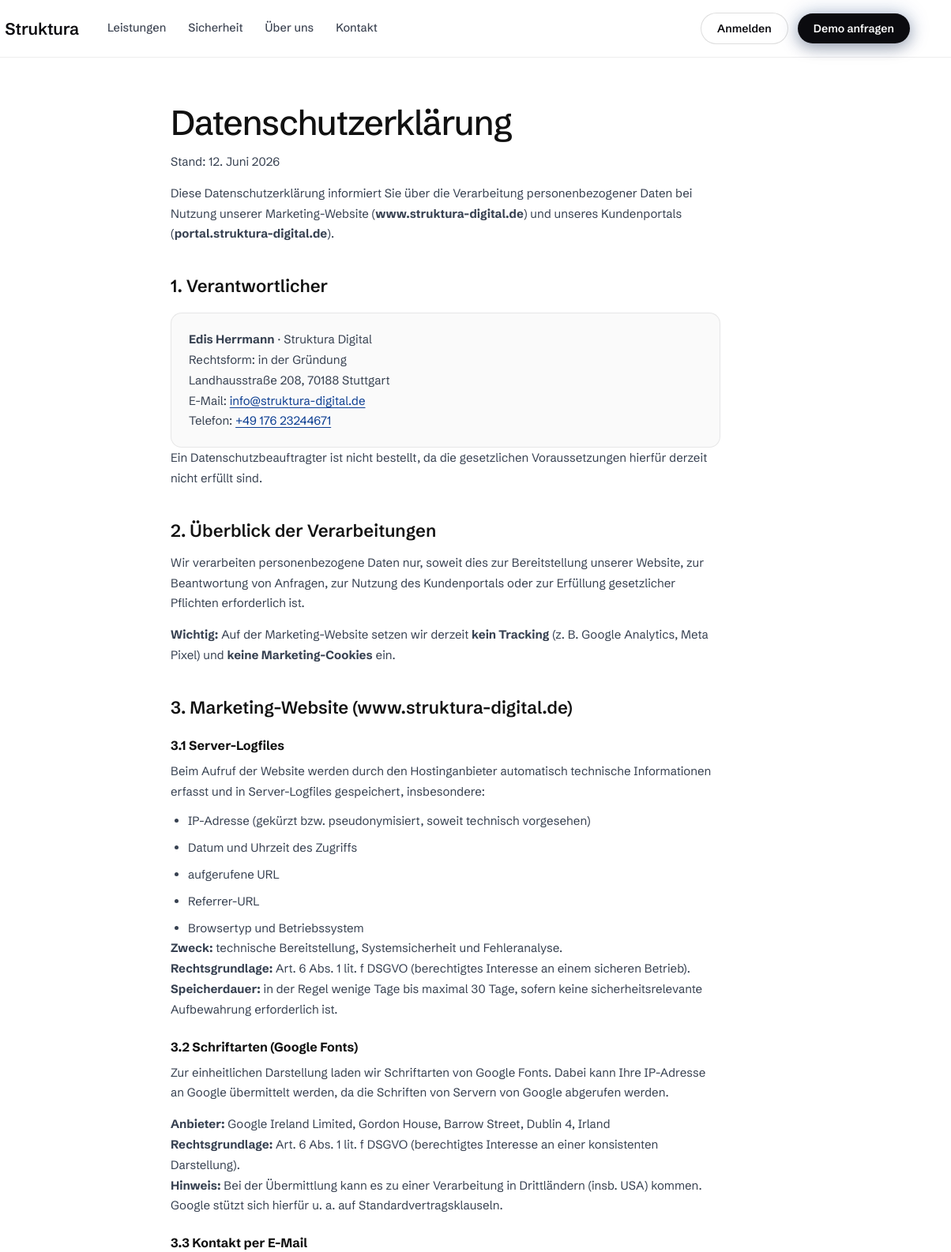
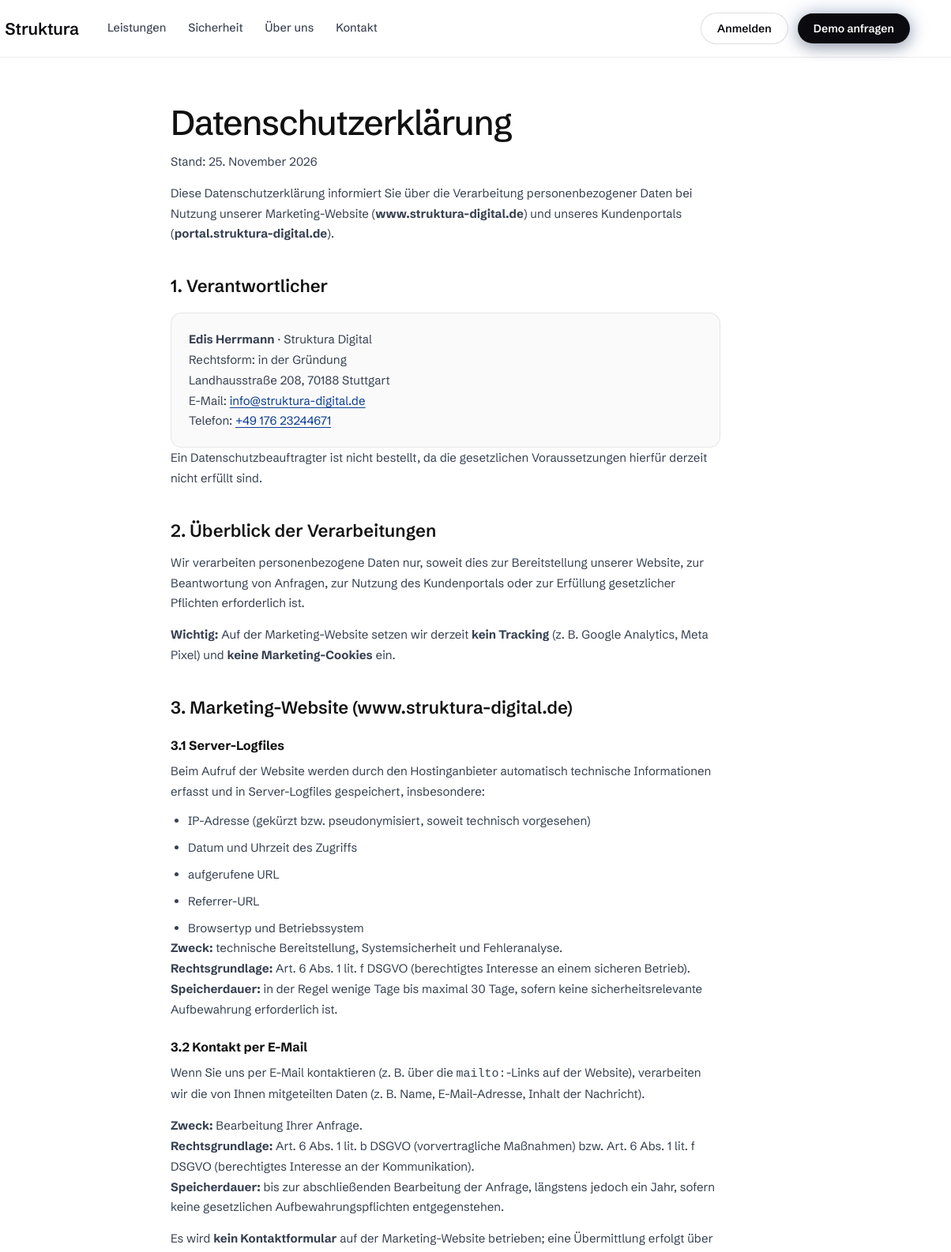
Before and after one commit to beatzep/struktura_flow, a plain HTML site: page datenschutz.html in a window 1280 px wide. Shown: the top 1586 px of the page at 79% size, 76-1280 px from the left. Drawn offline with Linux system fonts and the light colour scheme.

Commit message:
Schibsted Grotesk selbst hosten statt über Google Fonts laden
Die Schrift liegt jetzt als variable woff2 (Latin-Subset, SIL OFL 1.1)
unter assets/fonts und wird per @font-face in styles.css eingebunden.
Alle 13 Seiten laden sie per Preload vom eigenen Host, die Links zu
fonts.googleapis.com und fonts.gstatic.com sind entfernt. Damit geht
beim Seitenaufruf keine Besucher-IP mehr an Google.

Die Datenschutzerklärung nennt Google Fonts nicht mehr (Abschnitt 3.2,
Empfängerliste, Drittlandübermittlung), die Folgeabschnitte sind
umnummeriert und der Stand ist aktualisiert. Die CSS-Einbindung steht
auf allen Seiten einheitlich auf styles.css?v=4.

Co-Authored-By: Claude Opus 5.5 <noreply@anthropic.com>

```diff
--- a/datenschutz.html
+++ b/datenschutz.html
@@ -9,10 +9,8 @@
 <link rel="icon" type="image/png" sizes="32x32" href="assets/favicon-32.png">
 <link rel="icon" type="image/png" sizes="512x512" href="assets/favicon-512.png">
 <link rel="apple-touch-icon" sizes="180x180" href="assets/favicon-180.png">
-<link rel="preconnect" href="https://fonts.googleapis.com">
-<link rel="preconnect" href="https://fonts.gstatic.com" crossorigin>
-<link href="https://fonts.googleapis.com/css2?family=Schibsted+Grotesk:wght@400..700&display=swap" rel="stylesheet">
-<link rel="stylesheet" href="styles.css">
+<link rel="preload" href="assets/fonts/schibsted-grotesk-latin-wght-normal.woff2" as="font" type="font/woff2" crossorigin>
+<link rel="stylesheet" href="styles.css?v=4">
 </head>
 <body>
 
@@ -37,7 +35,7 @@
 
 <main class="legal-main">
   <h1>Datenschutzerklärung</h1>
-  <p class="legal-updated">Stand: 12. Juni 2026</p>
+  <p class="legal-updated">Stand: 25. November 2026</p>
 
   <p>Diese Datenschutzerklärung informiert Sie über die Verarbeitung personenbezogener Daten bei Nutzung unserer Marketing-Website (<strong>www.struktura-digital.de</strong>) und unseres Kundenportals (<strong>portal.struktura-digital.de</strong>).</p>
 
@@ -72,20 +70,14 @@
   <strong>Rechtsgrundlage:</strong> Art. 6 Abs. 1 lit. f DSGVO (berechtigtes Interesse an einem sicheren Betrieb).<br>
   <strong>Speicherdauer:</strong> in der Regel wenige Tage bis maximal 30 Tage, sofern keine sicherheitsrelevante Aufbewahrung erforderlich ist.</p>
 
-  <h3>3.2 Schriftarten (Google Fonts)</h3>
-  <p>Zur einheitlichen Darstellung laden wir Schriftarten von Google Fonts. Dabei kann Ihre IP-Adresse an Google übermittelt werden, da die Schriften von Servern von Google abgerufen werden.</p>
-  <p><strong>Anbieter:</strong> Google Ireland Limited, Gordon House, Barrow Street, Dublin 4, Irland<br>
-  <strong>Rechtsgrundlage:</strong> Art. 6 Abs. 1 lit. f DSGVO (berechtigtes Interesse an einer konsistenten Darstellung).<br>
-  <strong>Hinweis:</strong> Bei der Übermittlung kann es zu einer Verarbeitung in Drittländern (insb. USA) kommen. Google stützt sich hierfür u.&nbsp;a. auf Standardvertragsklauseln.</p>
-
-  <h3>3.3 Kontakt per E-Mail</h3>
+  <h3>3.2 Kontakt per E-Mail</h3>
   <p>Wenn Sie uns per E-Mail kontaktieren (z.&nbsp;B. über die <code>mailto:</code>-Links auf der Website), verarbeiten wir die von Ihnen mitgeteilten Daten (z.&nbsp;B. Name, E-Mail-Adresse, Inhalt der Nachricht).</p>
   <p><strong>Zweck:</strong> Bearbeitung Ihrer Anfrage.<br>
   <strong>Rechtsgrundlage:</strong> Art. 6 Abs. 1 lit. b DSGVO (vorvertragliche Maßnahmen) bzw. Art. 6 Abs. 1 lit. f DSGVO (berechtigtes Interesse an der Kommunikation).<br>
   <strong>Speicherdauer:</strong> bis zur abschließenden Bearbeitung der Anfrage, längstens jedoch ein Jahr, sofern keine gesetzlichen Aufbewahrungspflichten entgegenstehen.</p>
   <p>Es wird <strong>kein Kontaktformular</strong> auf der Marketing-Website betrieben; eine Übermittlung erfolgt über Ihr eigenes E-Mail-Programm.</p>
 
-  <h3>3.4 Cookies auf der Marketing-Website</h3>
+  <h3>3.3 Cookies auf der Marketing-Website</h3>
   <p>Die Marketing-Website setzt derzeit keine eigenen Tracking- oder Marketing-Cookies. Technisch notwendige Verarbeitungen (z.&nbsp;B. Server-Logfiles) erfolgen ohne Cookie-Einwilligung.</p>
 
   <h2>4. Kundenportal (portal.struktura-digital.de)</h2>
@@ -126,12 +118,11 @@
     <li><strong>Vercel Inc.</strong>: Hosting der Website und des Portals</li>
     <li><strong>Supabase Inc.</strong>: Authentifizierung, Datenbank und Backend-Infrastruktur (EU-Region)</li>
     <li><strong>Amazon Web Services (AWS)</strong>: Dateispeicherung (Region eu-central-1, Frankfurt), soweit Datei-Uploads genutzt werden</li>
-    <li><strong>Google Ireland Limited</strong>: Bereitstellung von Webfonts auf der Marketing-Website</li>
   </ul>
   <p>Mit Auftragsverarbeitern werden datenschutzrechtliche Vereinbarungen geschlossen, soweit erforderlich.</p>
 
   <h2>6. Drittlandübermittlung</h2>
-  <p>Bei einzelnen Dienstleistern (insbesondere Vercel, Supabase, AWS, Google) kann eine Verarbeitung in Drittländern (insb. USA) nicht ausgeschlossen werden. In diesen Fällen erfolgt die Übermittlung auf Grundlage geeigneter Garantien, insbesondere Standardvertragsklauseln der EU-Kommission, soweit anwendbar.</p>
+  <p>Bei einzelnen Dienstleistern (insbesondere Vercel, Supabase, AWS) kann eine Verarbeitung in Drittländern (insb. USA) nicht ausgeschlossen werden. In diesen Fällen erfolgt die Übermittlung auf Grundlage geeigneter Garantien, insbesondere Standardvertragsklauseln der EU-Kommission, soweit anwendbar.</p>
 
   <h2>7. Ihre Rechte</h2>
   <p>Sie haben gegenüber uns folgende Rechte hinsichtlich der Sie betreffenden personenbezogenen Daten:</p>
--- a/styles.css
+++ b/styles.css
@@ -2,6 +2,17 @@
    Struktura Digital — Hero "Flow" (huly.io invertiert, Light-Mode)
    Palette + Typo: Struktura Design System
    ============================================================ */
+
+/* Schrift liegt selbst gehostet unter assets/fonts (SIL OFL 1.1, siehe OFL.txt),
+   damit beim Seitenaufruf keine Besucher-IP an Google Fonts geht.
+   Variable Datei mit Latin-Subset, deckt alle genutzten Gewichte 400 bis 700 ab. */
+@font-face {
+  font-family: "Schibsted Grotesk";
+  font-style: normal;
+  font-display: swap;
+  font-weight: 400 900;
+  src: url("assets/fonts/schibsted-grotesk-latin-wght-normal.woff2") format("woff2");
+}
 
 :root {
   --bg: #ffffff;
```
Also changed, not shown: agb.html (+2 -4 lines), aufgaben.html (+2 -4 lines), connect.html (+2 -4 lines), erinnerungslogik.html (+2 -4 lines), esign.html (+2 -4 lines), impressum.html (+2 -4 lines), index.html (+2 -4 lines), mitgliederverwaltung.html (+2 -4 lines), reporting.html (+2 -4 lines), sicherheit.html (+2 -4 lines), social-media.html (+2 -4 lines), terminplanassistent.html (+2 -4 lines), assets/fonts/OFL.txt (added), assets/fonts/schibsted-grotesk-latin-wght-normal.woff2 (added).
